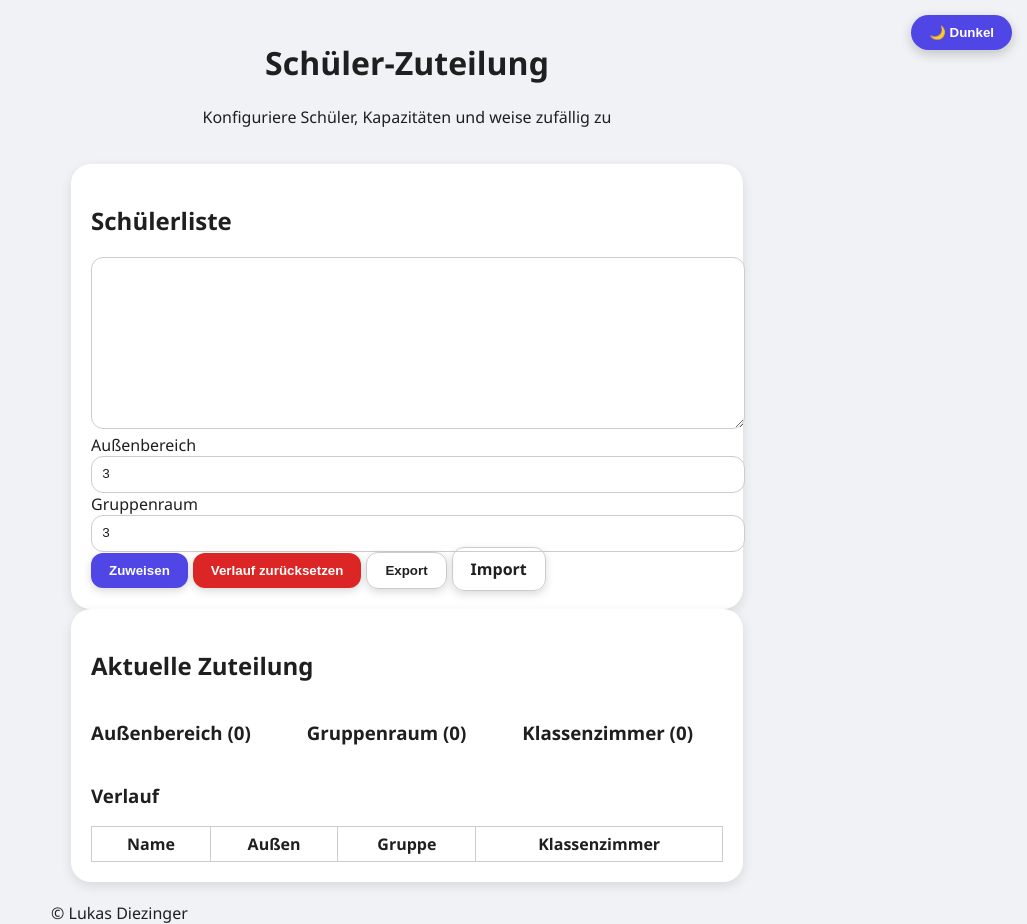
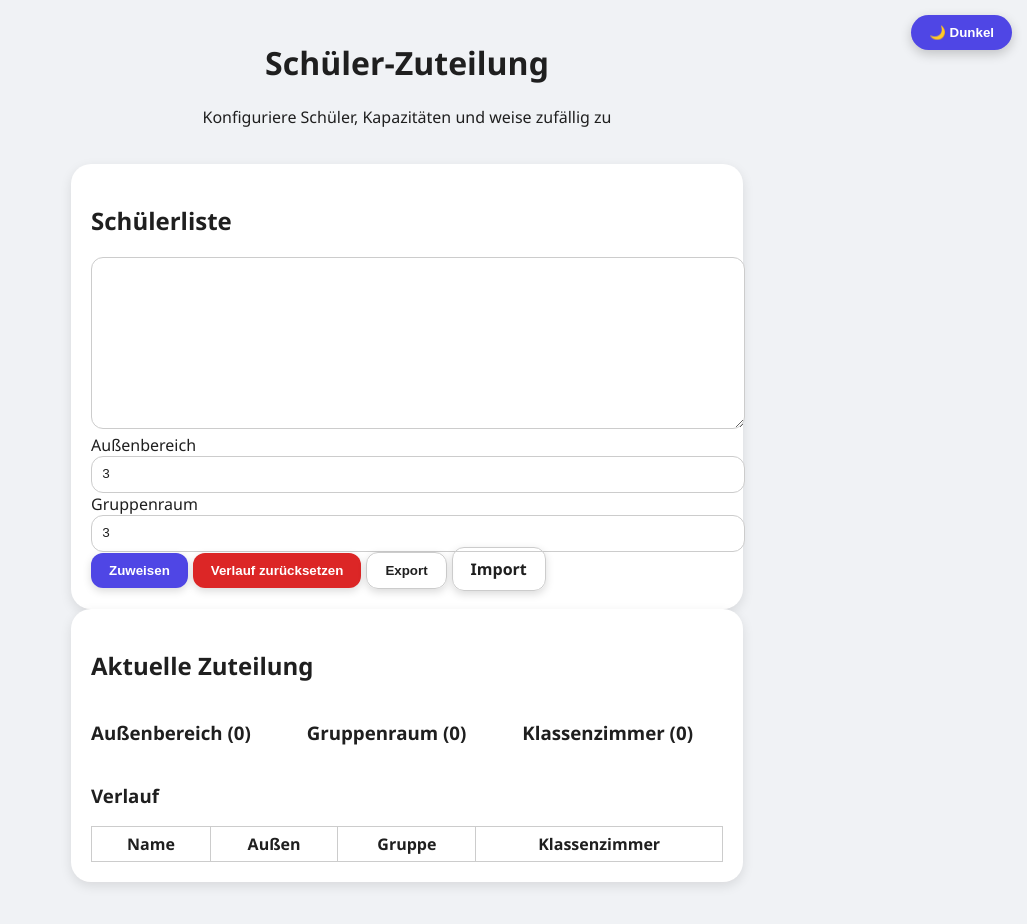
Before and after one commit to TheUltimateVxnom/ZuteilungSchueler, a React (Vite) app: page / in a window 1280 px wide. Shown: the whole page, without its empty margins (253-1280 px from the left). After the commit the page ends 902 px from the top, so only its background shows below. Built offline with nearby package versions, Linux system fonts and the light colour scheme.

Commit message:
Update main.jsx

```diff
--- a/src/main.jsx
+++ b/src/main.jsx
@@ -10,9 +10,7 @@ function Root() {
     document.documentElement.setAttribute("data-theme", theme);
   }, [theme]);
 
-  const toggleTheme = () => {
-    setTheme(theme === "dark" ? "light" : "dark");
-  };
+  const toggleTheme = () => setTheme(theme === "dark" ? "light" : "dark");
 
   return (
     <>
@@ -22,7 +20,6 @@ function Root() {
         </button>
       </div>
       <App />
-      <div className="copyright">© Lukas Diezinger</div>
     </>
   );
 }
```
